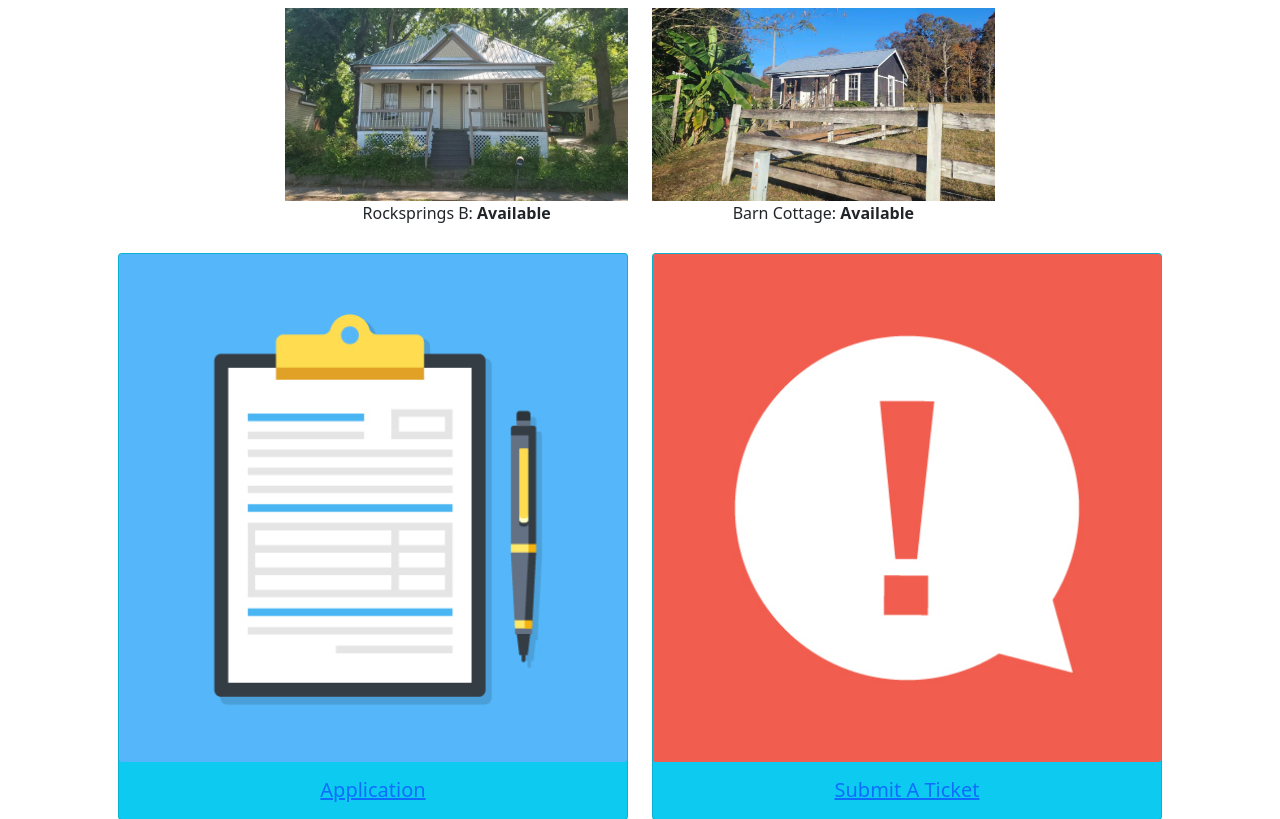
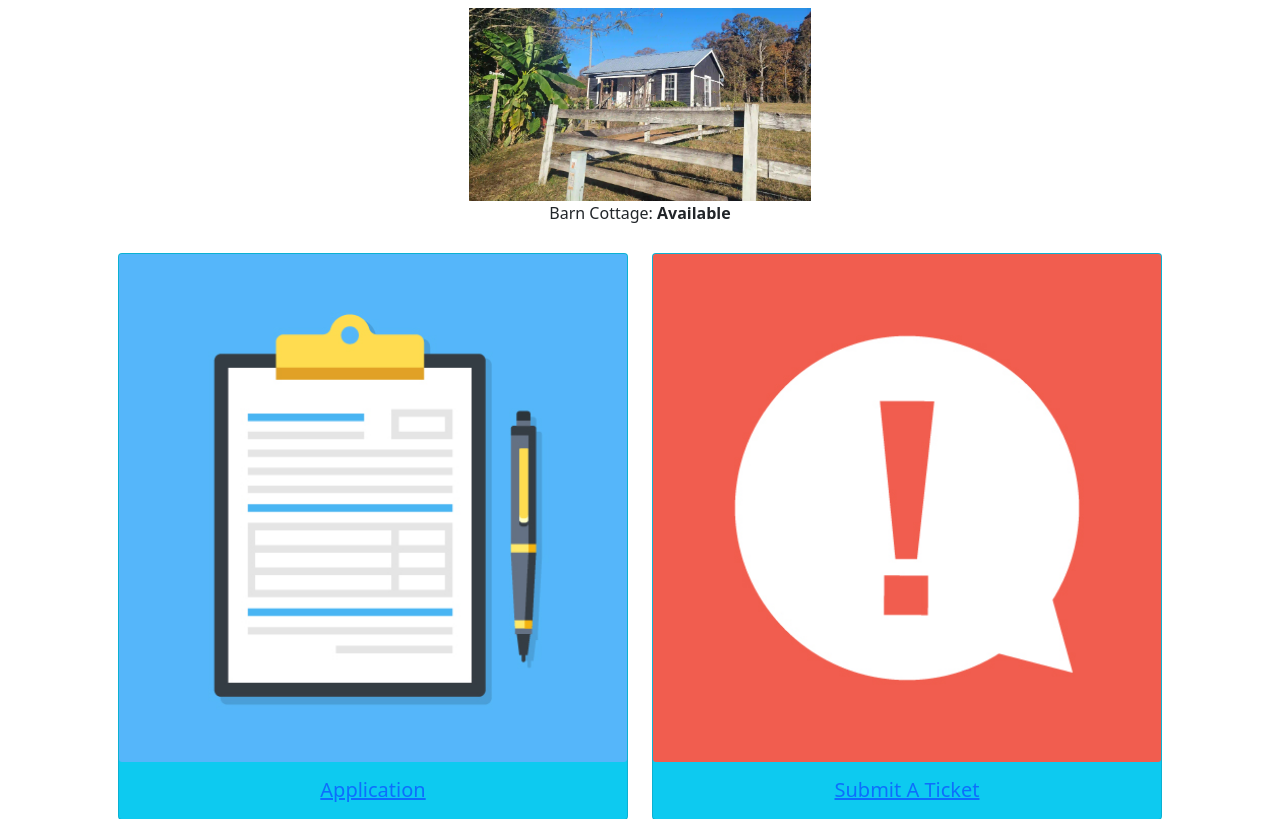
Before and after one commit to elisspace/pops, a PHP site: page / in a window 1280 px wide. Shown: the part 56-875 px from the top of the page. Run offline with PHP 8.4, Linux system fonts and the light colour scheme.

Commit message:
remove rocksprings B

```diff
--- a/index.php
+++ b/index.php
@@ -38,10 +38,10 @@
     <a href="p/rocksprings-a.php"><img src="pics/rocksprings/rocksprings-front-72-perc.webp" class="d-block w-100" alt="Rocksprings A"></a>
         Rocksprings A: <b>Unavailable</b>
     </div> -->
-    <div class="col">
+    <!-- <div class="col">
     <a href="p/rocksprings-b.php"><img src="pics/rocksprings/rocksprings-front-72-perc.webp" class="d-block w-100" alt="Rocksprings B"></a>
-        Rocksprings B: <b>Available</b>
-    </div>
+        Rocksprings B: <b>Unavailable</b>
+    </div> -->
     <div class="col">
        <a href="p/cottage.php"> <img src="pics/cottage/cottage_front_0_perc.webp" class="d-block w-100" alt="Barn Cottage"></a>
         Barn Cottage: <b>Available</b>
```
